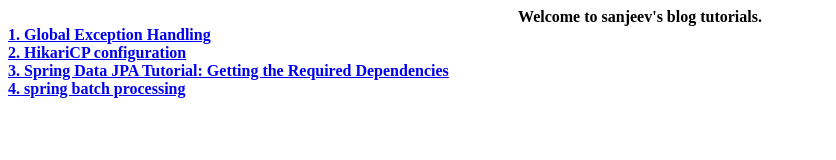
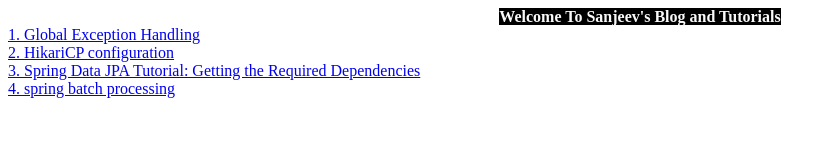
Before and after one commit to skjit31/blog, a plain HTML site: page index.html in a window 1280 px wide. Shown: the whole page, without its empty margins (0-836 px from the left). Drawn offline with Linux system fonts and the light colour scheme.

Commit message:
cname changed

```diff
--- a/index.html
+++ b/index.html
@@ -4,7 +4,9 @@
 </head>
 <body>
 <center>
-<b>Welcome to sanjeev's blog tutorials.<b>
+<span style=" top: 0px;height: 50px;color: #F9F9F9; background-color: black; margin-bottom: 15px;">
+<b>Welcome To Sanjeev's Blog and Tutorials</b>
+</span>
 </center>
 <a href="http://about.jhaji.in/exceptionhandling.html">1. Global Exception Handling</a>
 <br>
```
